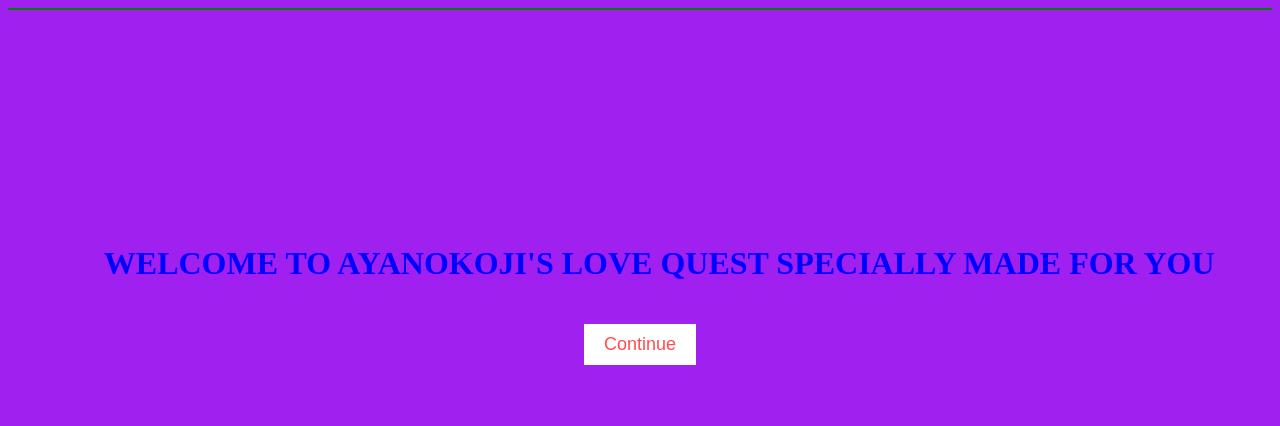
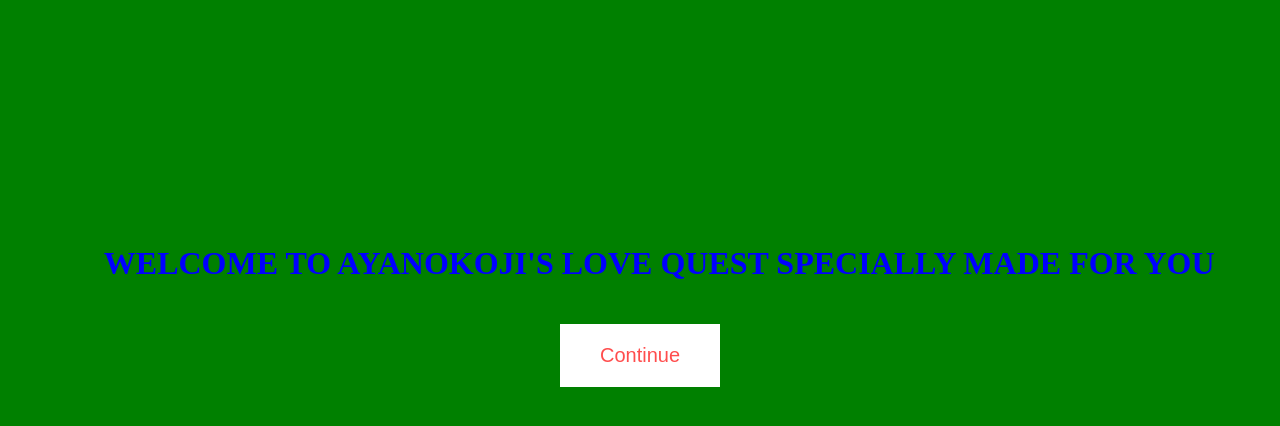
Before and after one commit to Ayanokojix2306/anniversary-quest, a plain HTML site: page index.html in a window 1280 px wide. Drawn offline with Linux system fonts and the light colour scheme.

Commit message:
Update styles.css

```diff
--- a/styles.css
+++ b/styles.css
@@ -1,5 +1,5 @@
 body {
-    background-color: #a020f0; /* Red background */
+    background-color: #008000; /* Red background */
     color: blue;
     font-family: 'times new roman', sans-serif;
     text-align: center;
@@ -22,8 +22,8 @@ h1 {
     background-color: #ffffff;
     color: #ff4d4d;
     border: none;
-    padding: 10px 20px;
-    font-size: 18px;
+    padding: 20px 40px;
+    font-size: 20px;
     cursor: pointer;
     margin-top: 20px;
 }
@@ -33,7 +33,7 @@ h1 {
 }
 
 .pop-up {
-    animation: fadeIn 1s ease-in-out;
+    animation: fadeIn 5s ease-in-out;
     margin-top: 20px;
     font-size: 20px;
 }
```
